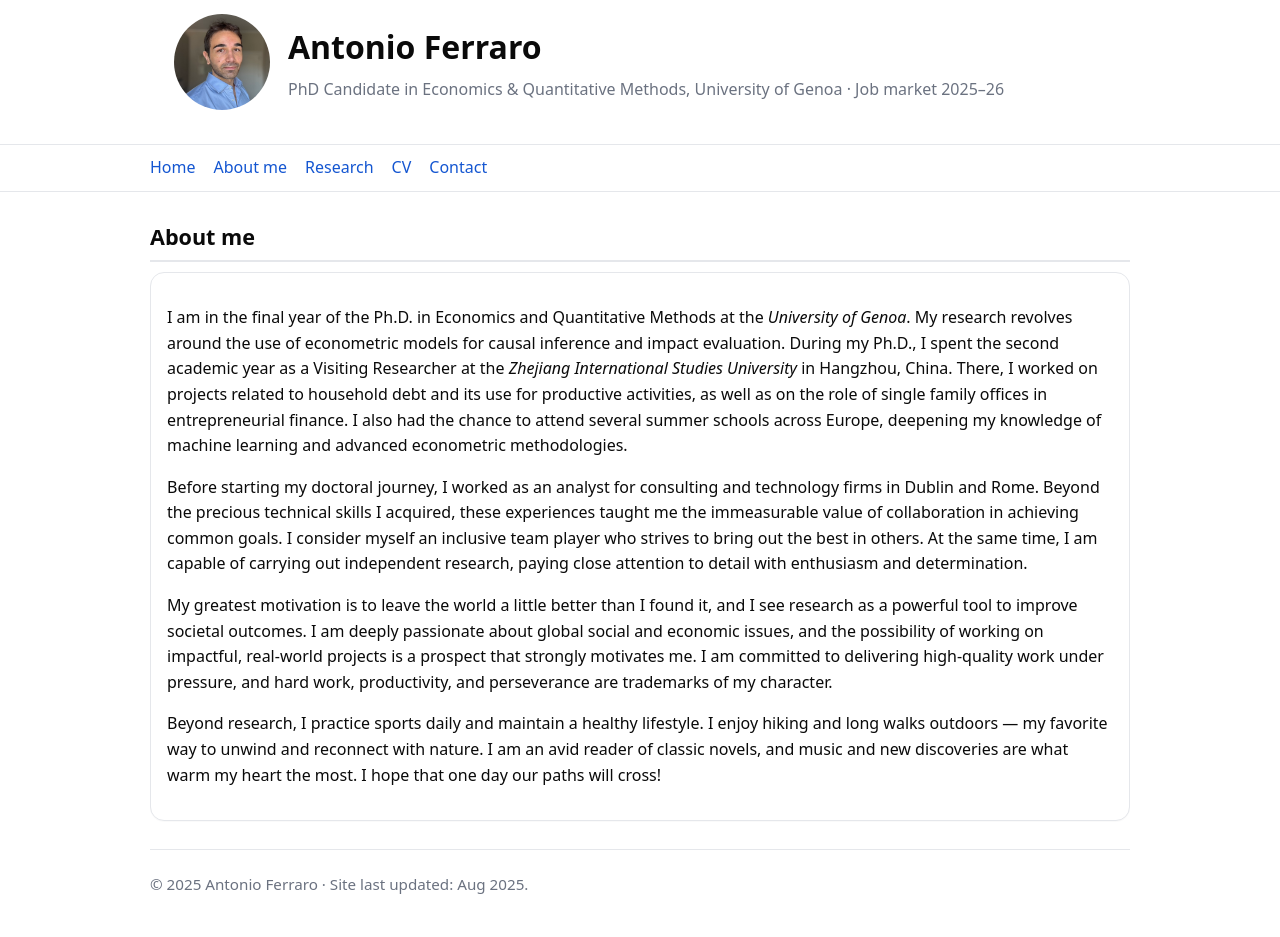
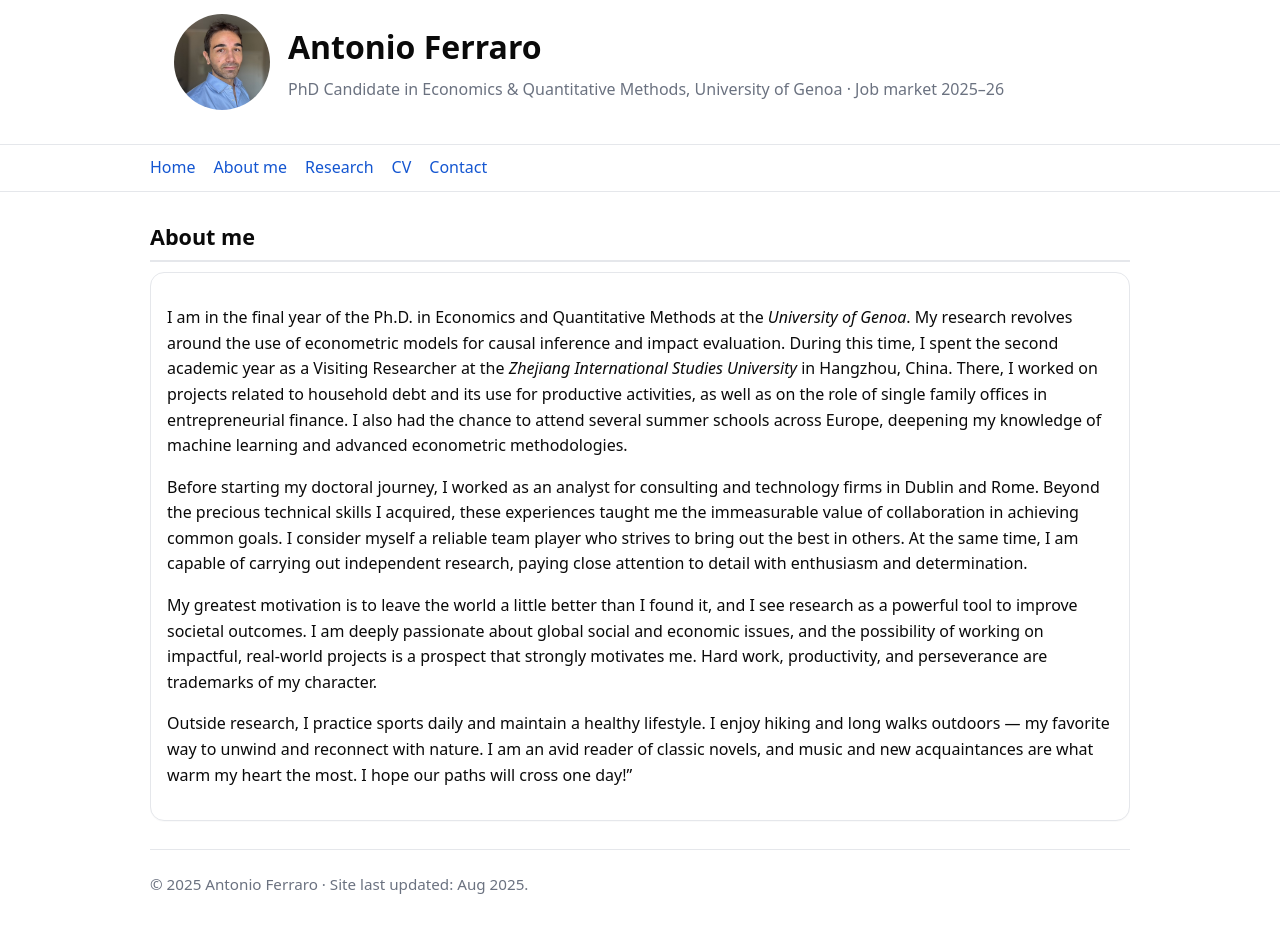
Before and after one commit to ferraroantonio/ferraroantonio.github.io, a Jekyll site: the page built from about.md, in a window 1280 px wide. Built offline with Jekyll 4.4.1, drawn with Linux system fonts in a browser that asks for light colours.

Commit message:
Update about.md

```diff
--- a/about.md
+++ b/about.md
@@ -8,12 +8,12 @@ description: "More about Antonio Ferraro — background, research journey, and m
 <section id="about-full">
   <h2>About me</h2>
   <div class="card">
-    <p>I am in the final year of the Ph.D. in Economics and Quantitative Methods at the <em>University of Genoa</em>. My research revolves around the use of econometric models for causal inference and impact evaluation. During my Ph.D., I spent the second academic year as a Visiting Researcher at the <em>Zhejiang International Studies University</em> in Hangzhou, China. There, I worked on projects related to household debt and its use for productive activities, as well as on the role of single family offices in entrepreneurial finance. I also had the chance to attend several summer schools across Europe, deepening my knowledge of machine learning and advanced econometric methodologies.</p>
+    <p>I am in the final year of the Ph.D. in Economics and Quantitative Methods at the <em>University of Genoa</em>. My research revolves around the use of econometric models for causal inference and impact evaluation. During this time, I spent the second academic year as a Visiting Researcher at the <em>Zhejiang International Studies University</em> in Hangzhou, China. There, I worked on projects related to household debt and its use for productive activities, as well as on the role of single family offices in entrepreneurial finance. I also had the chance to attend several summer schools across Europe, deepening my knowledge of machine learning and advanced econometric methodologies.</p>
 
-    <p>Before starting my doctoral journey, I worked as an analyst for consulting and technology firms in Dublin and Rome. Beyond the precious technical skills I acquired, these experiences taught me the immeasurable value of collaboration in achieving common goals. I consider myself an inclusive team player who strives to bring out the best in others. At the same time, I am capable of carrying out independent research, paying close attention to detail with enthusiasm and determination.</p>
+    <p>Before starting my doctoral journey, I worked as an analyst for consulting and technology firms in Dublin and Rome. Beyond the precious technical skills I acquired, these experiences taught me the immeasurable value of collaboration in achieving common goals. I consider myself a reliable team player who strives to bring out the best in others. At the same time, I am capable of carrying out independent research, paying close attention to detail with enthusiasm and determination.</p>
 
-    <p>My greatest motivation is to leave the world a little better than I found it, and I see research as a powerful tool to improve societal outcomes. I am deeply passionate about global social and economic issues, and the possibility of working on impactful, real-world projects is a prospect that strongly motivates me. I am committed to delivering high-quality work under pressure, and hard work, productivity, and perseverance are trademarks of my character.</p>
+    <p>My greatest motivation is to leave the world a little better than I found it, and I see research as a powerful tool to improve societal outcomes. I am deeply passionate about global social and economic issues, and the possibility of working on impactful, real-world projects is a prospect that strongly motivates me. Hard work, productivity, and perseverance are trademarks of my character.</p>
 
-    <p>Beyond research, I practice sports daily and maintain a healthy lifestyle. I enjoy hiking and long walks outdoors — my favorite way to unwind and reconnect with nature. I am an avid reader of classic novels, and music and new discoveries are what warm my heart the most. I hope that one day our paths will cross!</p>
+    <p>Outside research, I practice sports daily and maintain a healthy lifestyle. I enjoy hiking and long walks outdoors — my favorite way to unwind and reconnect with nature. I am an avid reader of classic novels, and music and new acquaintances are what warm my heart the most. I hope our paths will cross one day!”</p>
   </div>
 </section>
```
